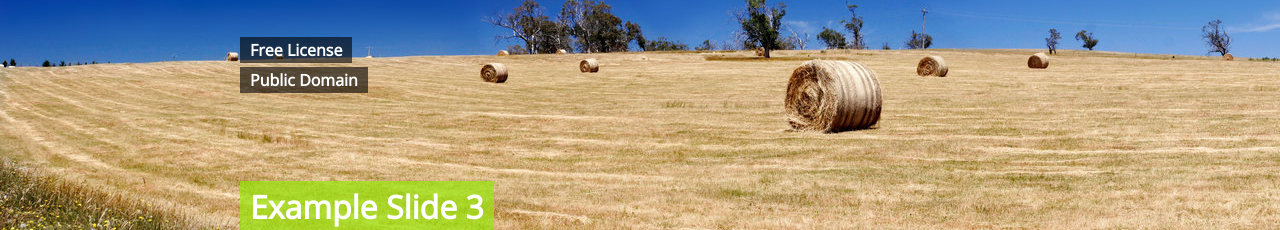
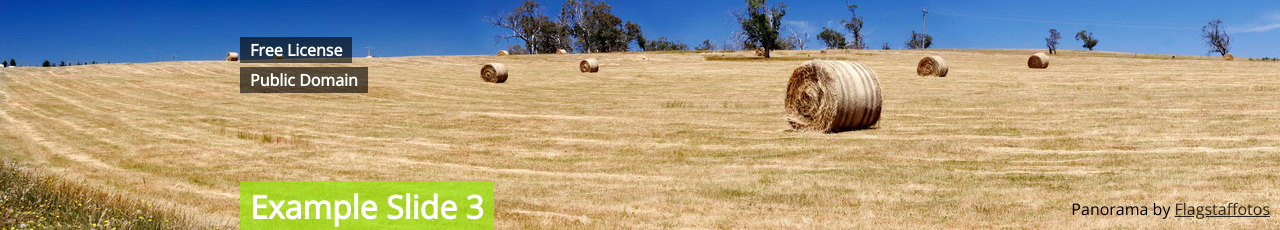
Before and after one commit to badzong/panorama-slider, a plain HTML site: page example/index.html in a window 1280 px wide. Shown: the part 570-800 px from the top of the page. Drawn offline with nearby package versions, Linux system fonts and the light colour scheme; a script that the page names is missing.

Commit message:
Added link to flagstaffotos

```diff
--- a/example/index.html
+++ b/example/index.html
@@ -48,6 +48,7 @@
           </div>
         </div>
       </div>
+      <div class="source">Panorama by <a href="http://www.flagstaffotos.com.au">Flagstaffotos</a></div>
     </div>
     <div class="github">
       <div class="container">
--- a/example/styles.css
+++ b/example/styles.css
@@ -71,6 +71,28 @@ a:hover
   padding: 20px 0;
 }
 
+.source
+{
+  position: absolute;
+  right: 10px;
+  bottom: 10px;
+  z-index: 1;
+}
+
+.source a
+{
+  color: black;
+  text-decoration: underline;
+  opacity: .8;
+  transition: .5s;
+}
+
+.source a:hover
+{
+  color: white;
+  opacity: 1;
+}
+
 .text-right {
   text-align: right;
 }
```
